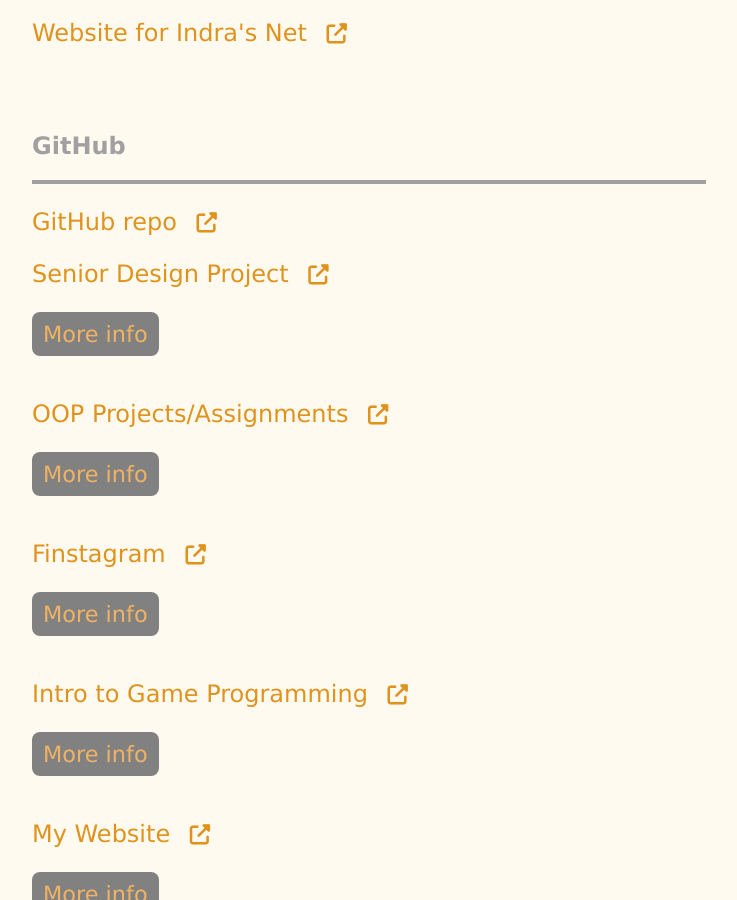
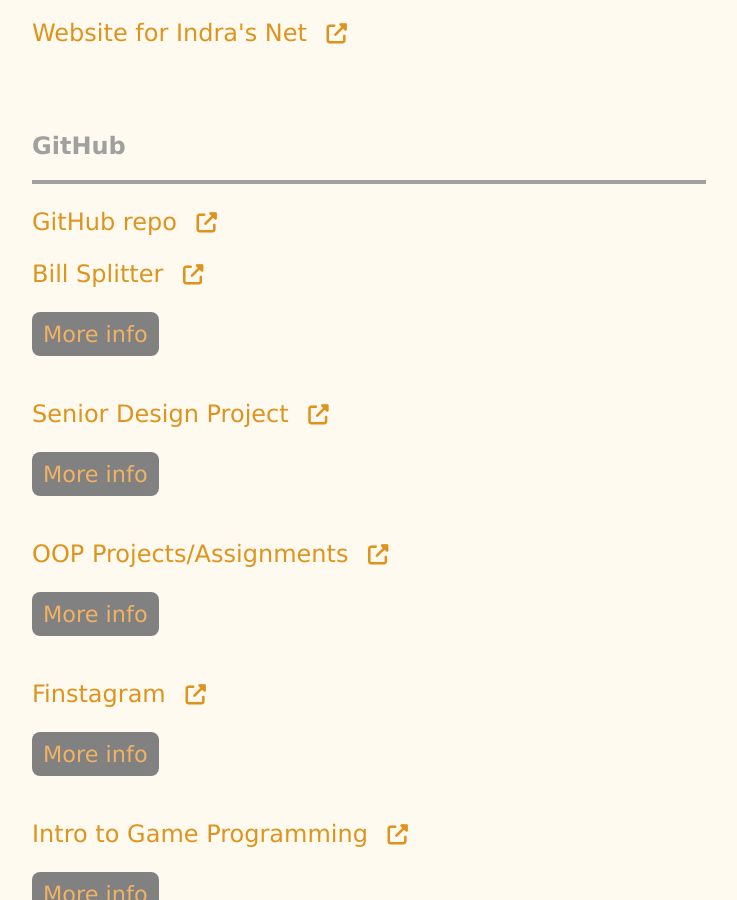
Before and after one commit to simon0h/simon0h.github.io, a Jekyll site: the page built from projects/index.html, in a window 1280 px wide and 900 px high, scrolled down 607 px. Shown: the whole window, without its empty margins (292-1029 px from the left). Built offline with Jekyll 4.4.1, drawn with Linux system fonts in a browser that asks for light colours; nearby versions of some CDN libraries.

Commit message:
Added bill splitter

```diff
--- a/projects/index.html
+++ b/projects/index.html
@@ -28,13 +28,22 @@
 		<p class="links"> GitHub repo &ensp;<i class="fa fa-external-link-alt" style="font-size:85%;"></i></p>
 	</a></p>
 
+	<p title="github.com/simon0h/Bill-Splitter"><a href="https://github.com/simon0h/Bill-Splitter" target="_blank" rel="noopener noreferrer">
+		<p class="links"> Bill Splitter &ensp;<i class="fa fa-external-link-alt" style="font-size:85%;"></i></p>
+	</a></p>
+	<button type="button" class="collapsible">More info</button>
+	<div class="content">
+		<p> <i class="fas fa-file-code" style="font-size:90%;"></i> : ReactJS | HTML | CSS | AWS</p>
+		<p> <i class="fas fa-calendar-alt" style="font-size:90%;"></i> : Current </p>
+	</div>
+
 	<p title="github.com/simon0h/New-Social-Media"><a href="https://github.com/simon0h/New-Social-Media" target="_blank" rel="noopener noreferrer">
 		<p class="links"> Senior Design Project &ensp;<i class="fa fa-external-link-alt" style="font-size:85%;"></i></p>
 	</a></p>
 	<button type="button" class="collapsible">More info</button>
 	<div class="content">
 		<p> <i class="fas fa-file-code" style="font-size:90%;"></i> : ReactJS | HTML | CSS </p>
-		<p> <i class="fas fa-calendar-alt" style="font-size:90%;"></i> : Spring 2021 </p>
+		<p> <i class="fas fa-calendar-alt" style="font-size:90%;"></i> : Spring Semester, 2021 </p>
 		<p> <i class="fas fa-chalkboard-teacher" style="font-size:90%;"></i> : Senior Design Project </p>
 	</div>
 
@@ -44,7 +53,7 @@
 	<button type="button" class="collapsible">More info</button>
 	<div class="content">
 		<p> <i class="fas fa-file-code" style="font-size:90%;"></i> : C++ </p>
-		<p> <i class="fas fa-calendar-alt" style="font-size:90%;"></i> : Spring 2019 </p>
+		<p> <i class="fas fa-calendar-alt" style="font-size:90%;"></i> : Spring Semester, 2019 </p>
 		<p> <i class="fas fa-chalkboard-teacher" style="font-size:90%;"></i> : Object Oriented Programming </p>
 	</div>
 
@@ -54,7 +63,7 @@
 	<button type="button" class="collapsible">More info</button>
 	<div class="content">
 		<p> <i class="fas fa-file-code" style="font-size:90%;"></i> : Python | SQL </p>
-		<p> <i class="fas fa-calendar-alt" style="font-size:90%;"></i> : Spring 2020 </p>
+		<p> <i class="fas fa-calendar-alt" style="font-size:90%;"></i> : Spring Semester, 2020 </p>
 		<p> <i class="fas fa-chalkboard-teacher" style="font-size:90%;"></i> : Intro to Database </p>
 	</div>
 
@@ -64,7 +73,7 @@
 	<button type="button" class="collapsible">More info</button>
 	<div class="content">
 		<p> <i class="fas fa-file-code" style="font-size:90%;"></i> : C++ </p>
-		<p> <i class="fas fa-calendar-alt" style="font-size:90%;"></i> : Summer 2020 </p>
+		<p> <i class="fas fa-calendar-alt" style="font-size:90%;"></i> : Summer Semester, 2020 </p>
 		<p> <i class="fas fa-chalkboard-teacher" style="font-size:90%;"></i> : Intro to Game Programming </p>
 	</div>
 
```
